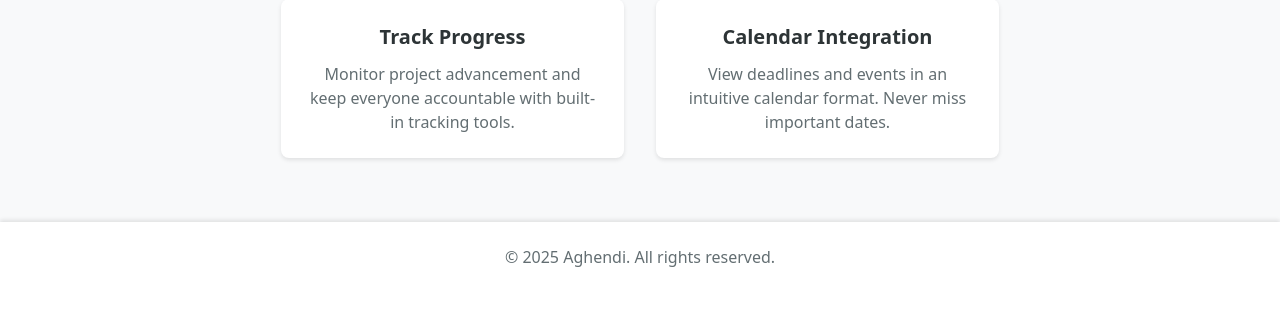
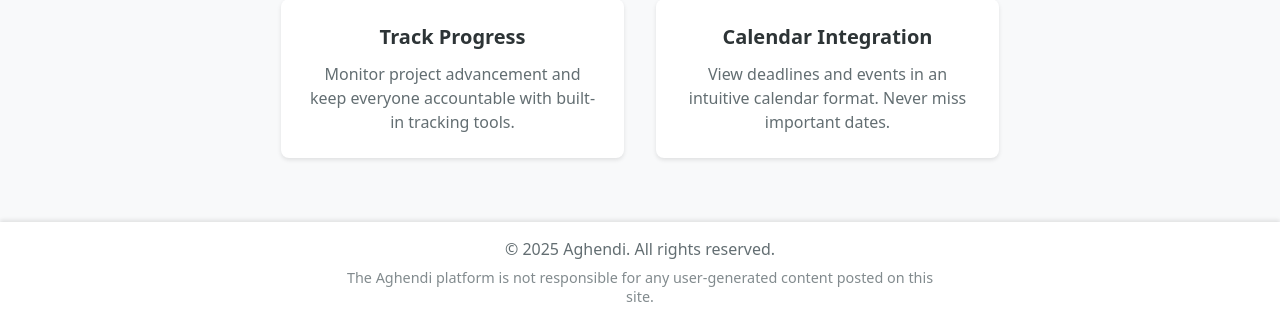
Before and after one commit to RRMforLLM/aghendi_django, a Django app: page / in a window 1280 px wide. Shown: the part 597-919 px from the top of the page. Before the commit the page ends 864 px from the top, so only its background shows below. Run offline with Django 5.2, Linux system fonts and the light colour scheme; parts of the project's set-up code (start-up, migrations or seed data) failed here and were passed over.

Commit message:
Optimize footer

```diff
--- a/aghendi/templates/aghendi/add_element.html
+++ b/aghendi/templates/aghendi/add_element.html
@@ -98,6 +98,7 @@
         <!-- FOOTER -->
         <div class="footer">
             <p>&copy; 2025 Aghendi. All rights reserved.</p>
+            <p class="disclaimer">The Aghendi platform is not responsible for any user-generated content posted on this site.</p>
         </div>
         <!-- --- -->
     </body>
--- a/aghendi/templates/aghendi/calendar_view.html
+++ b/aghendi/templates/aghendi/calendar_view.html
@@ -197,6 +197,7 @@
         <!-- FOOTER -->
         <div class="footer">
             <p>&copy; 2025 Aghendi. All rights reserved.</p>
+            <p class="disclaimer">The Aghendi platform is not responsible for any user-generated content posted on this site.</p>
         </div>
         <!-- --- -->
     </body>
--- a/aghendi/templates/aghendi/create_agenda.html
+++ b/aghendi/templates/aghendi/create_agenda.html
@@ -94,6 +94,7 @@
         <!-- FOOTER -->
         <div class="footer">
             <p>&copy; 2025 Aghendi. All rights reserved.</p>
+            <p class="disclaimer">The Aghendi platform is not responsible for any user-generated content posted on this site.</p>
         </div>
         <!-- --- -->
     </body>
--- a/aghendi/templates/aghendi/delete_agenda.html
+++ b/aghendi/templates/aghendi/delete_agenda.html
@@ -85,6 +85,7 @@
         <!-- FOOTER -->
         <div class="footer">
             <p>&copy; 2025 Aghendi. All rights reserved.</p>
+            <p class="disclaimer">The Aghendi platform is not responsible for any user-generated content posted on this site.</p>
         </div>
         <!-- --- -->
     </body>
--- a/aghendi/templates/aghendi/delete_element.html
+++ b/aghendi/templates/aghendi/delete_element.html
@@ -85,6 +85,7 @@
         <!-- FOOTER -->
         <div class="footer">
             <p>&copy; 2025 Aghendi. All rights reserved.</p>
+            <p class="disclaimer">The Aghendi platform is not responsible for any user-generated content posted on this site.</p>
         </div>
         <!-- --- -->
     </body>
--- a/aghendi/templates/aghendi/delete_section.html
+++ b/aghendi/templates/aghendi/delete_section.html
@@ -85,6 +85,7 @@
         <!-- FOOTER -->
         <div class="footer">
             <p>&copy; 2025 Aghendi. All rights reserved.</p>
+            <p class="disclaimer">The Aghendi platform is not responsible for any user-generated content posted on this site.</p>
         </div>
         <!-- --- -->
     </body>
--- a/aghendi/templates/aghendi/edit_element.html
+++ b/aghendi/templates/aghendi/edit_element.html
@@ -98,6 +98,7 @@
         <!-- FOOTER -->
         <div class="footer">
             <p>&copy; 2025 Aghendi. All rights reserved.</p>
+            <p class="disclaimer">The Aghendi platform is not responsible for any user-generated content posted on this site.</p>
         </div>
         <!-- --- -->
     </body>
--- a/aghendi/templates/aghendi/element_detail.html
+++ b/aghendi/templates/aghendi/element_detail.html
@@ -234,6 +234,7 @@
         <!-- FOOTER -->
         <div class="footer">
             <p>&copy; 2025 Aghendi. All rights reserved.</p>
+            <p class="disclaimer">The Aghendi platform is not responsible for any user-generated content posted on this site.</p>
         </div>
         <!-- --- -->
 
--- a/aghendi/templates/aghendi/index.html
+++ b/aghendi/templates/aghendi/index.html
@@ -165,6 +165,7 @@
         <!-- FOOTER -->
         <div class="footer">
             <p>&copy; 2025 Aghendi. All rights reserved.</p>
+            <p class="disclaimer">The Aghendi platform is not responsible for any user-generated content posted on this site.</p>
         </div>
         <!-- --- -->
     </body>
--- a/aghendi/templates/aghendi/join_agenda.html
+++ b/aghendi/templates/aghendi/join_agenda.html
@@ -90,6 +90,7 @@
         <!-- FOOTER -->
         <div class="footer">
             <p>&copy; 2025 Aghendi. All rights reserved.</p>
+            <p class="disclaimer">The Aghendi platform is not responsible for any user-generated content posted on this site.</p>
         </div>
         <!-- --- -->
     </body>
--- a/aghendi/templates/aghendi/leave_agenda.html
+++ b/aghendi/templates/aghendi/leave_agenda.html
@@ -85,6 +85,7 @@
         <!-- FOOTER -->
         <div class="footer">
             <p>&copy; 2025 Aghendi. All rights reserved.</p>
+            <p class="disclaimer">The Aghendi platform is not responsible for any user-generated content posted on this site.</p>
         </div>
         <!-- --- -->
     </body>
--- a/aghendi/templates/aghendi/login.html
+++ b/aghendi/templates/aghendi/login.html
@@ -95,6 +95,7 @@
         <!-- FOOTER -->
         <div class="footer">
             <p>&copy; 2025 Aghendi. All rights reserved.</p>
+            <p class="disclaimer">The Aghendi platform is not responsible for any user-generated content posted on this site.</p>
         </div>
         <!-- --- -->
     </body>
--- a/aghendi/templates/aghendi/password_reset_confirm.html
+++ b/aghendi/templates/aghendi/password_reset_confirm.html
@@ -97,6 +97,7 @@
         <!-- FOOTER -->
         <div class="footer">
             <p>&copy; 2025 Aghendi. All rights reserved.</p>
+            <p class="disclaimer">The Aghendi platform is not responsible for any user-generated content posted on this site.</p>
         </div>
         <!-- --- -->
     </body>
--- a/aghendi/templates/aghendi/password_reset_request.html
+++ b/aghendi/templates/aghendi/password_reset_request.html
@@ -86,6 +86,7 @@
         <!-- FOOTER -->
         <div class="footer">
             <p>&copy; 2025 Aghendi. All rights reserved.</p>
+            <p class="disclaimer">The Aghendi platform is not responsible for any user-generated content posted on this site.</p>
         </div>
         <!-- --- -->
     </body>
--- a/aghendi/templates/aghendi/signup.html
+++ b/aghendi/templates/aghendi/signup.html
@@ -98,6 +98,7 @@
         <!-- FOOTER -->
         <div class="footer">
             <p>&copy; 2025 Aghendi. All rights reserved.</p>
+            <p class="disclaimer">The Aghendi platform is not responsible for any user-generated content posted on this site.</p>
         </div>
         <!-- --- -->
     </body>
--- a/aghendi/templates/aghendi/view_agenda.html
+++ b/aghendi/templates/aghendi/view_agenda.html
@@ -348,6 +348,7 @@
         <!-- FOOTER -->
         <div class="footer">
             <p>&copy; 2025 Aghendi. All rights reserved.</p>
+            <p class="disclaimer">The Aghendi platform is not responsible for any user-generated content posted on this site.</p>
         </div>
         <!-- --- -->
 
--- a/static/css/index.css
+++ b/static/css/index.css
@@ -243,10 +243,17 @@ a {
 /* Footer */
 .footer {
     text-align: center;
-    padding: 1.5rem;
+    padding: 1rem;
     background-color: var(--background-secondary);
     color: var(--text-secondary);
     box-shadow: 0 -2px 4px var(--shadow-color);
+}
+
+.disclaimer {
+    font-size: 0.9rem;
+    opacity: 0.8;
+    max-width: 600px;
+    margin: 0.5rem auto 0;
 }
 
 /* Animations */
@@ -997,7 +1004,7 @@ input[type="checkbox"] {
 }
 
 .comments-container p {
-    color: var(--text-primary)
+    color: var(--text-primary);
 }
 
 /* Webkit scrollbar styling */
```
